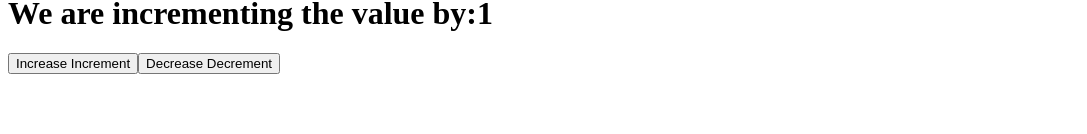
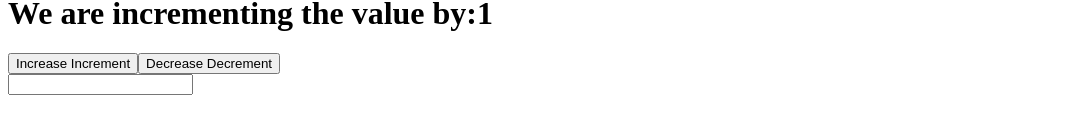
Before and after one commit to maheswar189/reactJsLearning, a React app: page / in a window 1280 px wide. Shown: the part 314-448 px from the top of the page, without its empty margins (0-1087 px from the left). Built offline with nearby package versions, Linux system fonts and the light colour scheme; the HTML template or start-up script is replaced by a standard one.

Commit message:
Form input type text code added..

```diff
--- a/src/App.jsx
+++ b/src/App.jsx
@@ -7,6 +7,7 @@ import ConditionalElementComponent from "./components/ConditionalElementComponen
 import ConditionalComponentTernaryOperator from "./components/ConditionalComponentTernaryOperator.jsx";
 import Counter from "./components/Counter.jsx";
 import Message from "./components/Message.jsx";
+import Form from "./components/Form.jsx";
 function App() {
   const person = {
     name: "Robert",
@@ -28,6 +29,7 @@ function App() {
       <ConditionalComponentTernaryOperator />*/}
       <Message />
       <Counter />
+      <Form></Form>
     </div>
   );
 }
--- /dev/null
+++ b/src/components/Form.jsx
@@ -0,0 +1,22 @@
+import { useState } from "react";
+
+export default function Form() {
+  function handleChange(e) {
+    //const [name, setName] = useState("");
+    console.log(e.target.value);
+  }
+
+  return (
+    <div>
+      <form>
+        <input
+          onChange={function demo(e) {
+            return handleChange(e);
+          }}
+          type="text"
+          value={name}
+        ></input>
+      </form>
+    </div>
+  );
+}
--- a/src/components/Message.jsx
+++ b/src/components/Message.jsx
@@ -1,6 +1,7 @@
 export default function Message() {
   function handleClick() {
     console.log("Button clicked! This is the message from Message.jsx");
+    alert("Button clicked! This is the message from Message.jsx");
   }
 
   return <button onClick={handleClick}>Click here to get the message</button>;
```
Also changed, not shown: src/main.jsx (+5 -5 lines).
